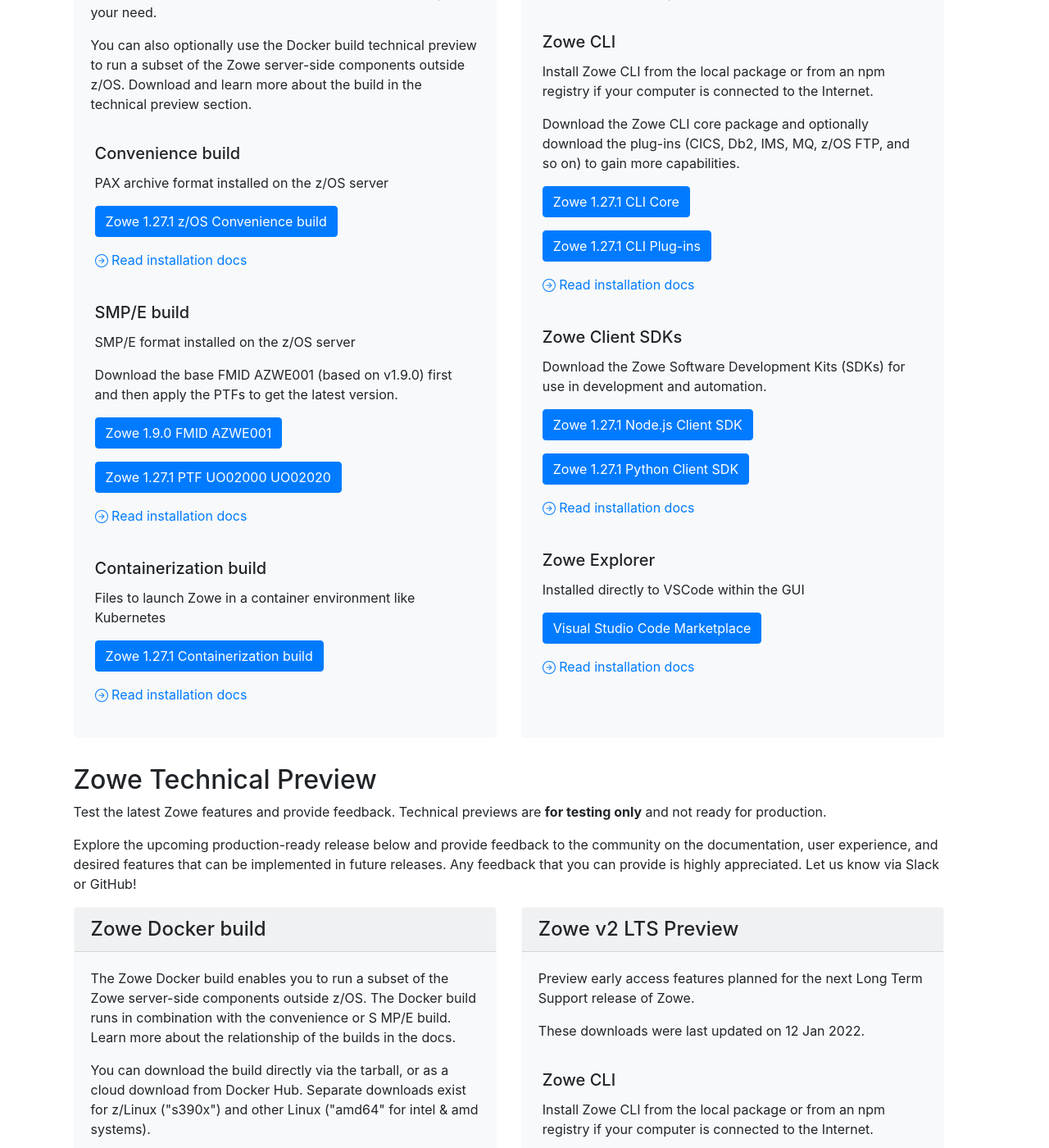
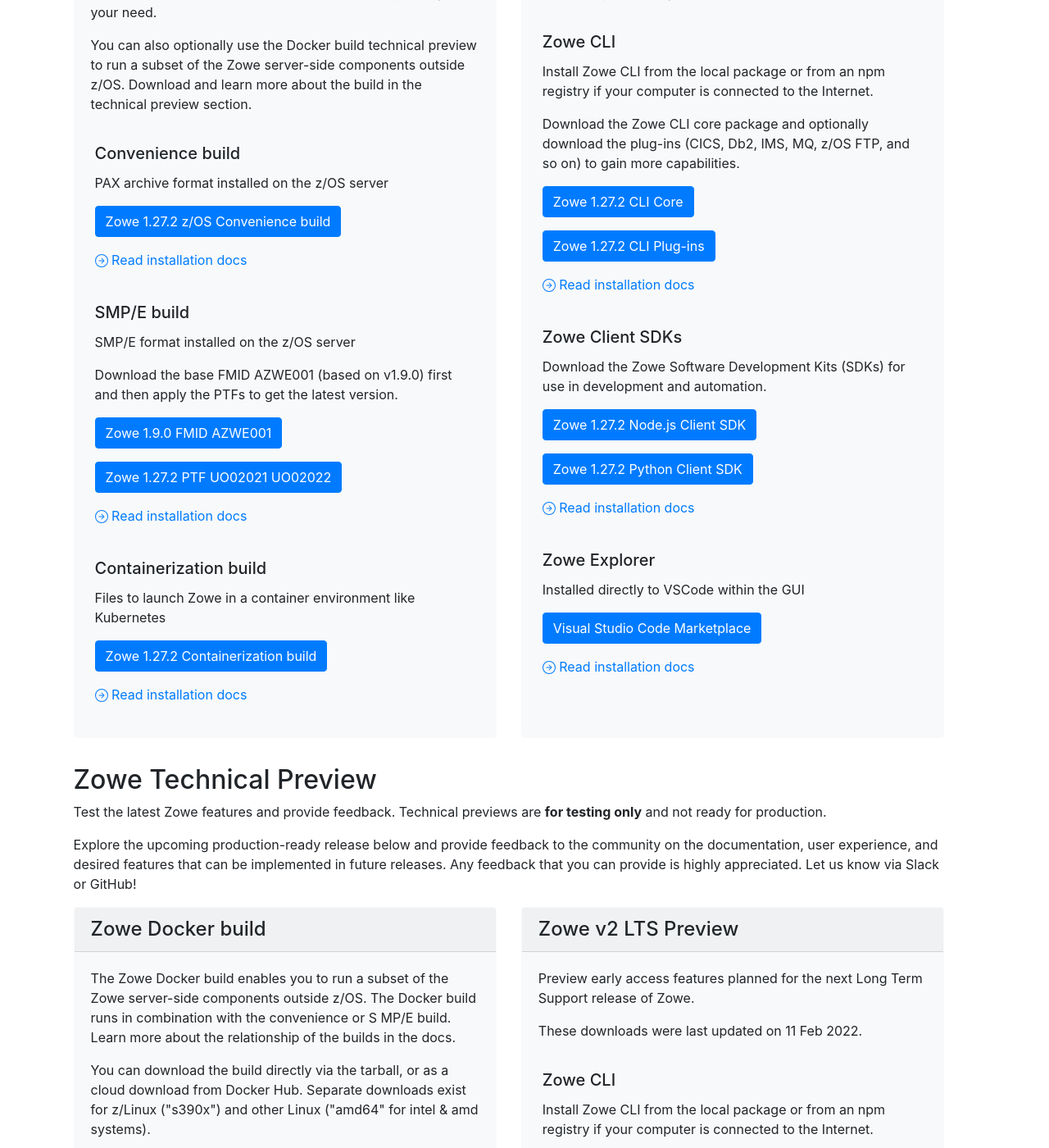
Before and after one commit to zowe/zowe.github.io, a Jekyll site: the page built from download.md, in a window 1280 px wide and 1400 px high, scrolled down 454 px. Shown: the whole window at 82% size. Built offline with Jekyll 4.4.1, drawn with Linux system fonts in a browser that asks for light colours; our own code applies the rules of GitHub Pages for plain Markdown files; some of the changed text lies outside the part shown.

Commit message:
updates
Signed-off-by: Tom Zhang <tom.yczhang@gmail.com>

```diff
--- a/_config.yml
+++ b/_config.yml
@@ -106,7 +106,7 @@
 zowe_metrics_url: https://www.metrics.zowe.org/
 zowe_cli_next_features_doc_url: https://github.com/zowe/zowe-cli#early-access-features
 zowe_node_sdk_next_reference_doc_url: https://docs.zowe.org/stable/typedoc_next/index.html
-zowe_next_release_date: 2022-01-12
+zowe_next_release_date: 2022-02-11
 
 
 
--- a/_data/releases.yml
+++ b/_data/releases.yml
@@ -1,5 +1,17 @@
 # List of Zowe releases - update here and it will update the entire site :-)
 # Note - keep this in order as the latest release is pulled from the first item in the list!
+- version: 1.27.2
+  zos_version: 1.27.2
+  smpe_version: 1.27.2
+  smpe_sysmod: PTF
+  smpe_numbers: UO02021 UO02022
+  cli_version: 1.27.2
+  cli_plugins_version: 1.27.2
+  node_sdk_version: 1.27.2
+  python_sdk_version: 1.27.2
+  release_date: 2022-02-16
+  documentation: stable
+  release_notes: v1_27_2
 - version: 1.27.1
   zos_version: 1.27.1
   smpe_version: 1.27.1
```
